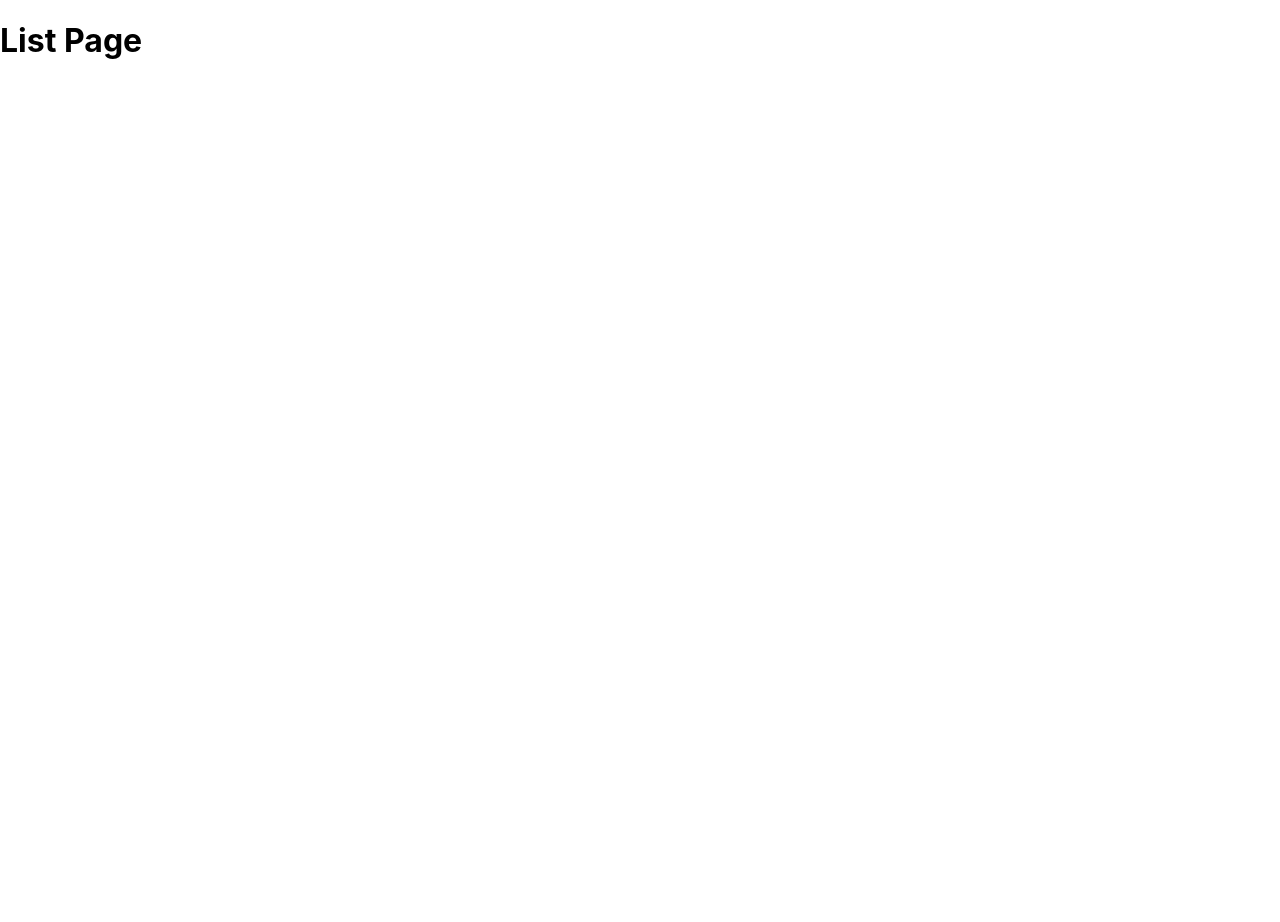
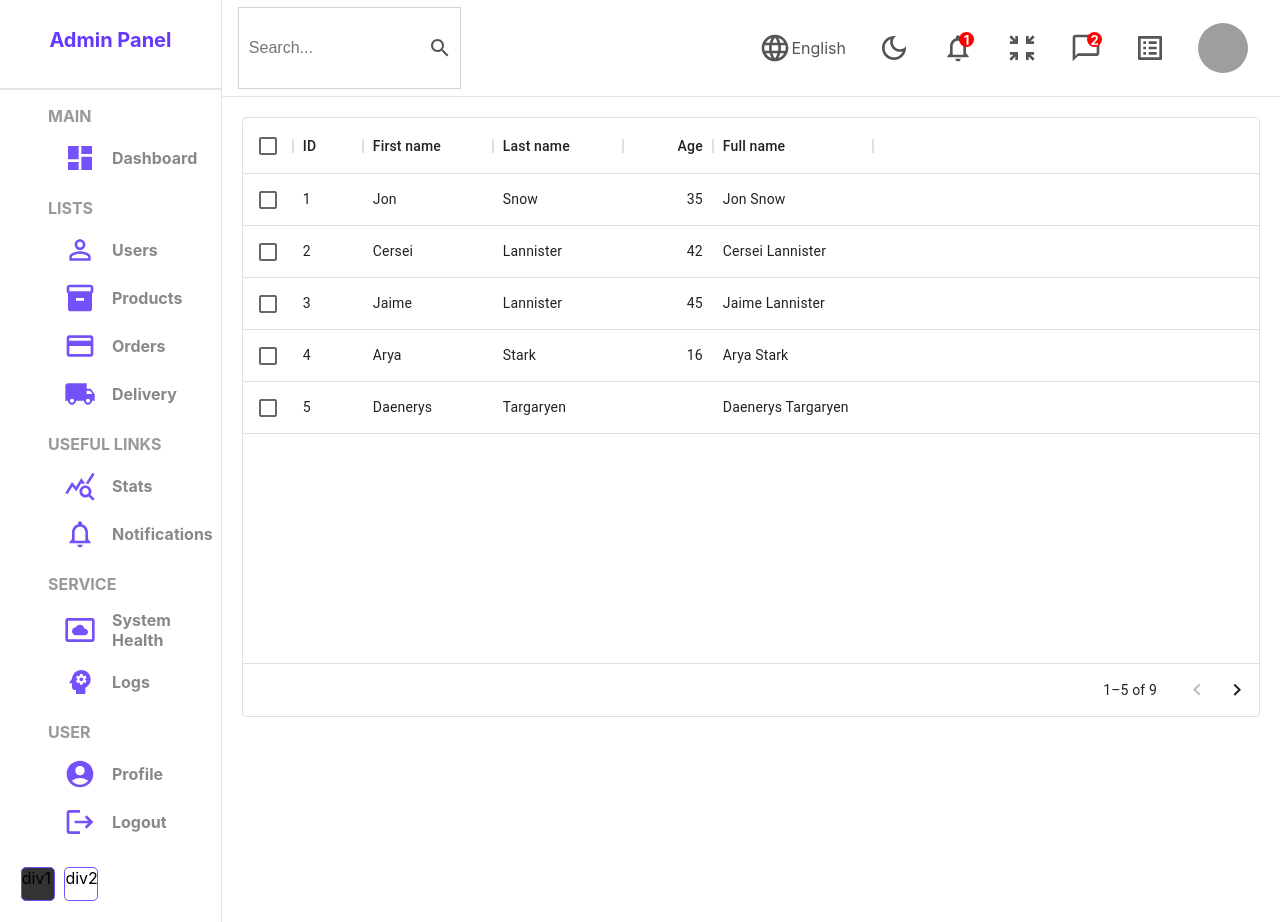
Before and after one commit to KristinaChausheva/react-admin-panel, a React (Create React App) app: page /users in a window 1280 px wide. Before the commit the page ends 800 px from the top, so only its background shows below. Built offline with nearby package versions, Linux system fonts and the light colour scheme; grey boxes are pictures that could not be loaded.

Commit message:
addign mui datatable

```diff
--- a/package.json
+++ b/package.json
@@ -7,6 +7,7 @@
     "@emotion/styled": "^11.8.1",
     "@mui/icons-material": "^5.5.1",
     "@mui/material": "^5.5.3",
+    "@mui/x-data-grid": "^5.8.0",
     "@testing-library/jest-dom": "^5.16.3",
     "@testing-library/react": "^12.1.4",
     "@testing-library/user-event": "^13.5.0",
--- /dev/null
+++ b/src/components/datatable/Datatable.jsx
@@ -0,0 +1,45 @@
+import "./datatable.scss"
+import { DataGrid } from "@mui/x-data-grid"
+
+const columns = [
+  { field: "id", headerName: "ID", width: 70 },
+  { field: "firstName", headerName: "First name", width: 130 },
+  { field: "lastName", headerName: "Last name", width: 130 },
+  { field: "age", headerName: "Age", type: "number", width: 90 },
+  {
+    field: "fullName",
+    headerName: "Full name",
+    description: "This column has a value getter and is not sortable.",
+    sortable: false,
+    width: 160,
+    valueGetter: (params) =>
+      `${params.row.firstName || ""} ${params.row.lastName || ""}`,
+  },
+]
+
+const rows = [
+  { id: 1, lastName: "Snow", firstName: "Jon", age: 35 },
+  { id: 2, lastName: "Lannister", firstName: "Cersei", age: 42 },
+  { id: 3, lastName: "Lannister", firstName: "Jaime", age: 45 },
+  { id: 4, lastName: "Stark", firstName: "Arya", age: 16 },
+  { id: 5, lastName: "Targaryen", firstName: "Daenerys", age: null },
+  { id: 6, lastName: "Melisandre", firstName: null, age: 150 },
+  { id: 7, lastName: "Clifford", firstName: "Ferrara", age: 44 },
+  { id: 8, lastName: "Frances", firstName: "Rossini", age: 36 },
+  { id: 9, lastName: "Roxie", firstName: "Harvey", age: 65 },
+]
+function Datatable() {
+  return (
+    <div className="datatable">
+      <DataGrid
+        rows={rows}
+        columns={columns}
+        pageSize={5}
+        rowsPerPageOptions={[5]}
+        checkboxSelection
+      />
+    </div>
+  )
+}
+
+export default Datatable
--- /dev/null
+++ b/src/components/datatable/datatable.scss
@@ -0,0 +1,4 @@
+.datatable {
+  height: 600px;
+  padding: 20px;
+}
--- a/src/pages/list/List.jsx
+++ b/src/pages/list/List.jsx
@@ -1,9 +1,16 @@
 import "./list.scss"
+import Sidebar from "../../components/sidebar/Sidebar"
+import Navbar from "../../components/navbar/Navbar"
+import Datatable from "../../components/datatable/Datatable"
 
 function List() {
   return (
-    <div className="home">
-      <h1 className="title">List Page</h1>
+    <div className="list">
+      <Sidebar />
+      <div className="listContainer">
+        <Navbar />
+        <Datatable />
+      </div>
     </div>
   )
 }
--- a/src/pages/list/list.scss
+++ b/src/pages/list/list.scss
@@ -0,0 +1,8 @@
+.list {
+  display: flex;
+  width: 100%;
+
+  .listContainer {
+    flex: 6;
+  }
+}
```
Also changed, not shown: 1 other file (tests, documents, lock files or other folders).
